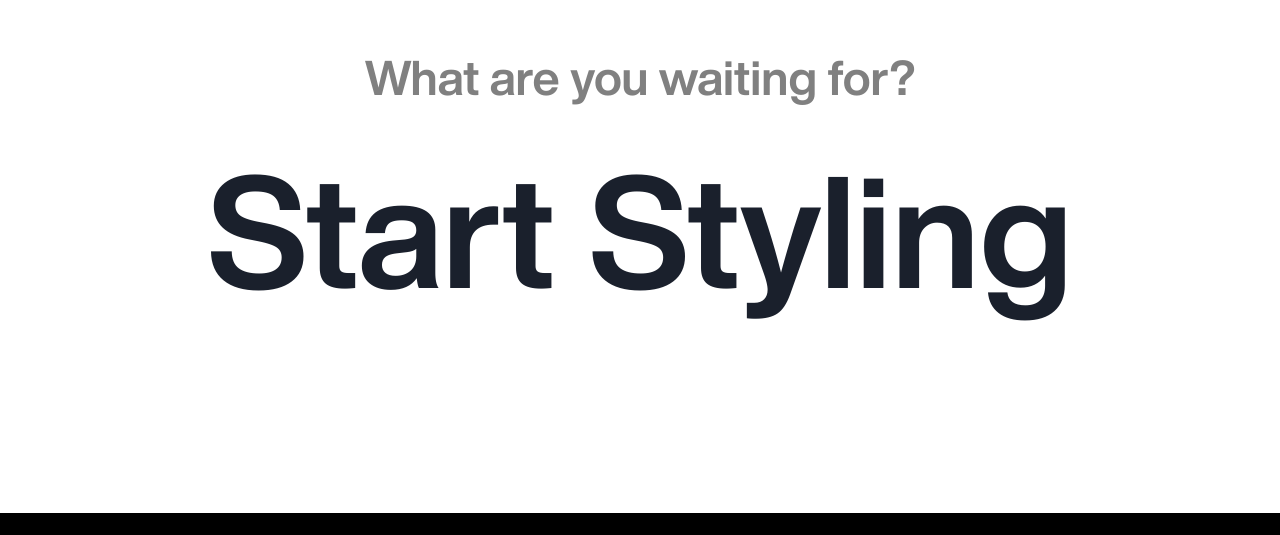
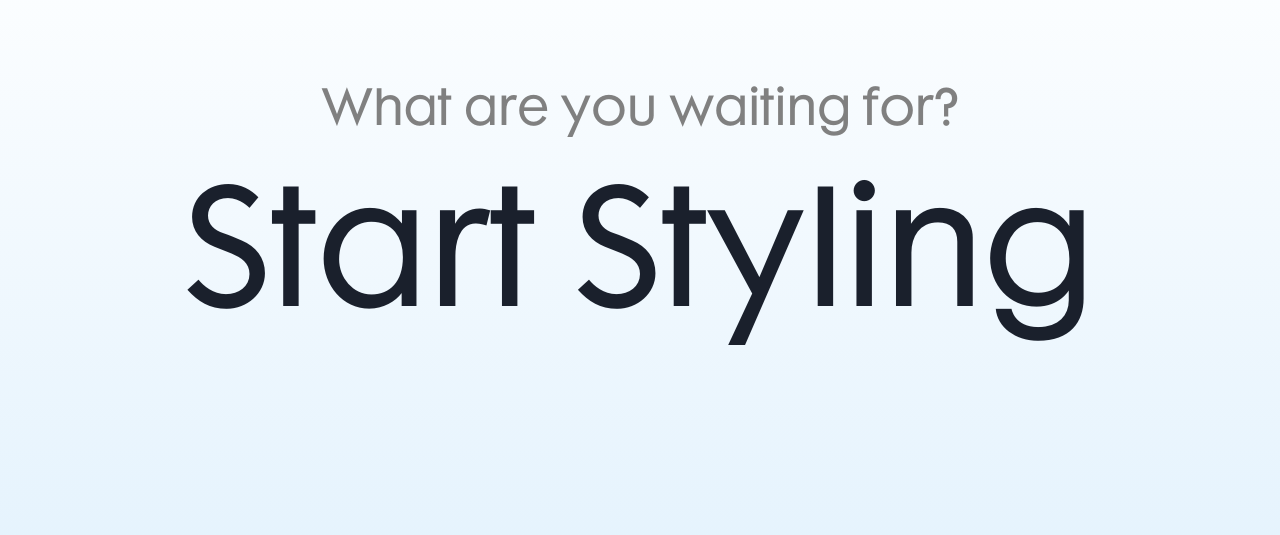
Before and after one commit to felixliang50779/Couture-Lab, a React (Create React App) app in the folder couture-lab-ui/: page /Home in a window 1280 px wide. Shown: the part 2825-3360 px from the top of the page. Built offline with nearby package versions, Linux system fonts and the light colour scheme.

Commit message:
added font

```diff
--- a/couture-lab-ui/src/App.css
+++ b/couture-lab-ui/src/App.css
@@ -12,3 +12,8 @@
     font-family: "HeleNow-Bold";
     src: url('./Assets/Fonts/HelveticaNowDisplay-Bold.ttf');
 }
+
+@font-face {
+    font-family: "FuturaMaxi";
+    src: url('./Assets/Fonts/FuturaMaxi-Regular.otf');
+}
--- a/couture-lab-ui/src/Components/navbar.js
+++ b/couture-lab-ui/src/Components/navbar.js
@@ -17,7 +17,7 @@ export default function NavBar(backgroundColor) {
 
     return (
         <nav id="navbar" className={`${styles.navbar} ${overlapChange ? styles.scrollNavbar : ''}`}>
-            <a href="/Home">CoutureLab</a>
+            <a href="/Home" className={styles.logo}>CoutureLab</a>
             <div className={styles.NavbarInformation}>
                 <a href='#stylingDesc'>Styling Tips</a>
                 <a href='#closetDesc'>Virtual Closet</a>
--- a/couture-lab-ui/src/Components/navbar.module.css
+++ b/couture-lab-ui/src/Components/navbar.module.css
@@ -2,7 +2,7 @@
     box-sizing: border-box;
     display: flex;
     justify-content: space-between;
-    font-family: 'HeleNow-Bold';
+    font-family: 'FuturaMaxi';
     font-size: 1.2em;
     color: #282a36;
     margin: 0;
@@ -18,6 +18,10 @@
 .scrollNavbar {
     background-color: rgba(255, 255, 255, 1);
     box-shadow: 1px 1px 2px 1px #000000;
+}
+
+.logo {
+    font-weight: bold;
 }
 
 a {
--- a/couture-lab-ui/src/Pages/Home.module.css
+++ b/couture-lab-ui/src/Pages/Home.module.css
@@ -1,7 +1,7 @@
 .content-container {
     display: flex;
     flex-direction: column;
-    font-family: "HeleNow-Bold";
+    font-family: "FuturaMaxi";
     transition: 0.5s;
 }
 
@@ -25,6 +25,7 @@
     display: flex;
     justify-content: center;
     text-align: center;
+    background: linear-gradient(#FFFFFF, #E5F3FD);
 }
 
 .last-page-link {
```
Also changed, not shown: couture-lab-ui/src/Assets/Fonts/FuturaMaxi-Regular.otf (added).
